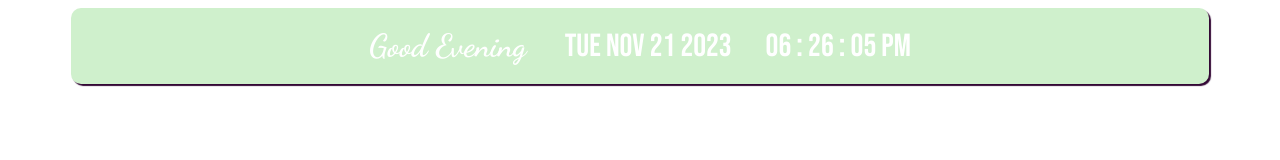
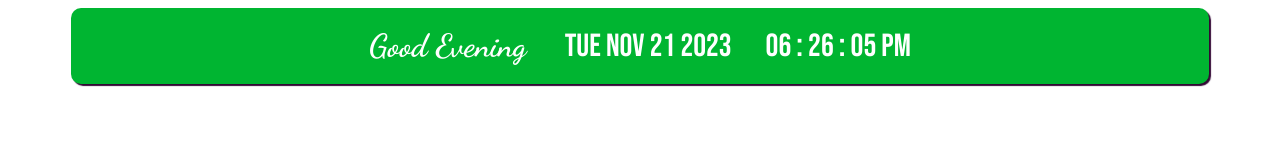
Before and after one commit to onceali/weekly_planner, a plain HTML site: page index.html in a window 1280 px wide. Drawn offline with Linux system fonts and the light colour scheme.

Commit message:
Update index.html

```diff
--- a/index.html
+++ b/index.html
@@ -40,7 +40,7 @@ h1 {
 .card {
     padding: 10px 25px 10px 25px;
     border-radius: 10px;
-    background: #cff0cc;
+    background: #00b531;
     width: 85vw;
     color: #fff;
     display: inline-block;
```
